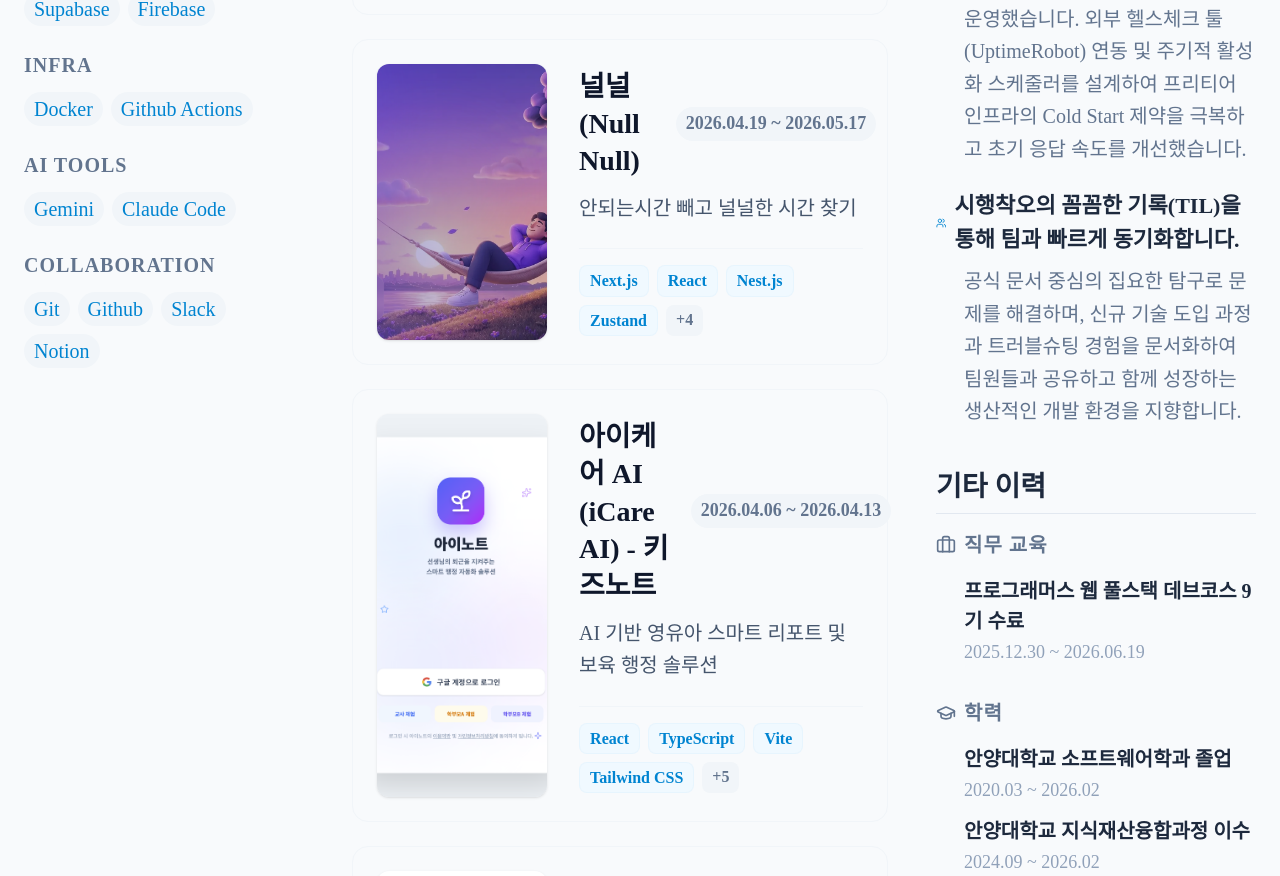
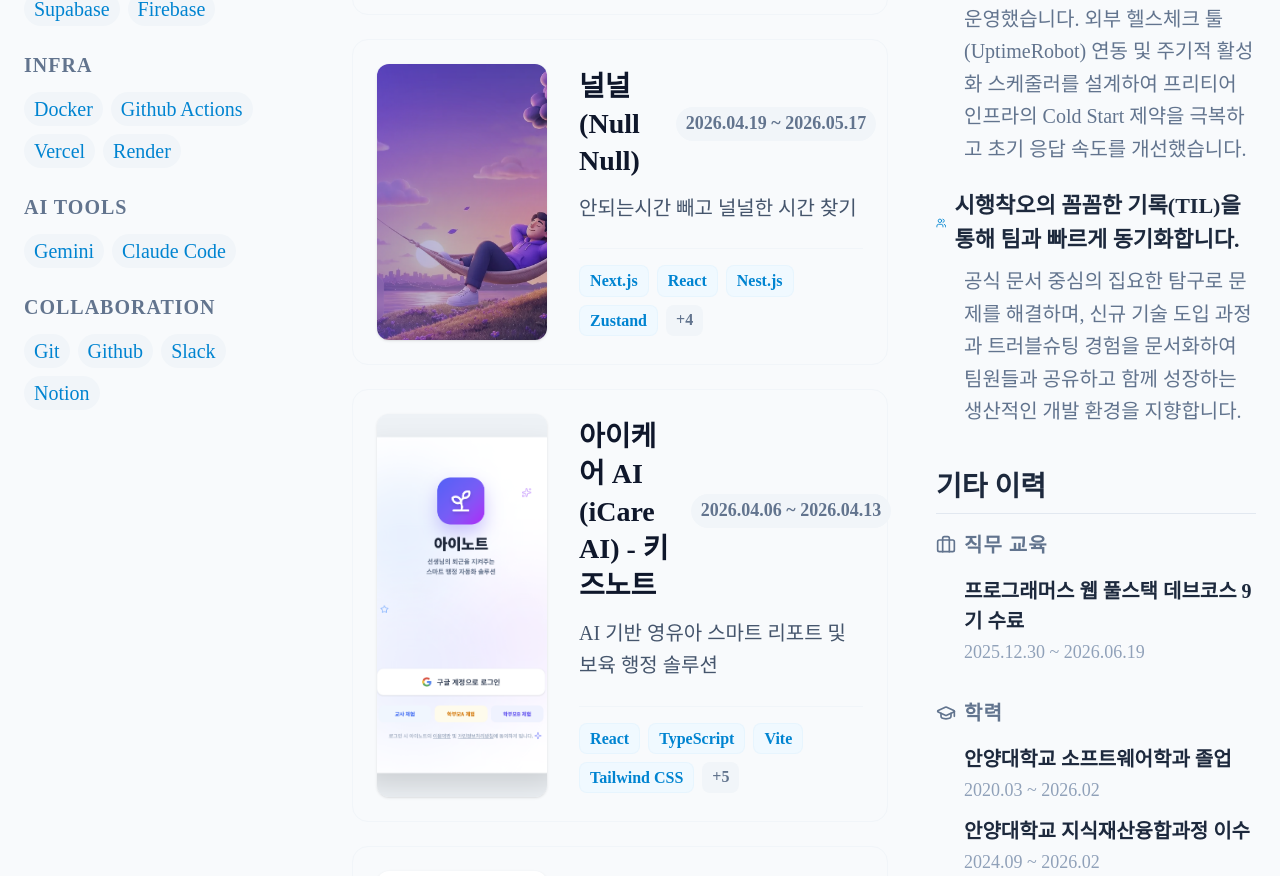
Before and after one commit to leekyuhyun/leekyuhyun.github.io, a Next.js app: page / in a window 1280 px wide. Shown: the part 1019-1895 px from the top of the page. Built offline with nearby package versions, Linux system fonts and the light colour scheme; a web font is replaced by a local one.

Commit message:
feat : skills섹션 vercel, render 추가

```diff
--- a/src/data/skills.ts
+++ b/src/data/skills.ts
@@ -17,7 +17,7 @@ export const SKILLS_DATA = [
   },
   {
     category: "Infra",
-    items: ["Docker", "Github Actions"],
+    items: ["Docker", "Github Actions", "Vercel", "Render"],
   },
   {
     category: "AI Tools",
```
